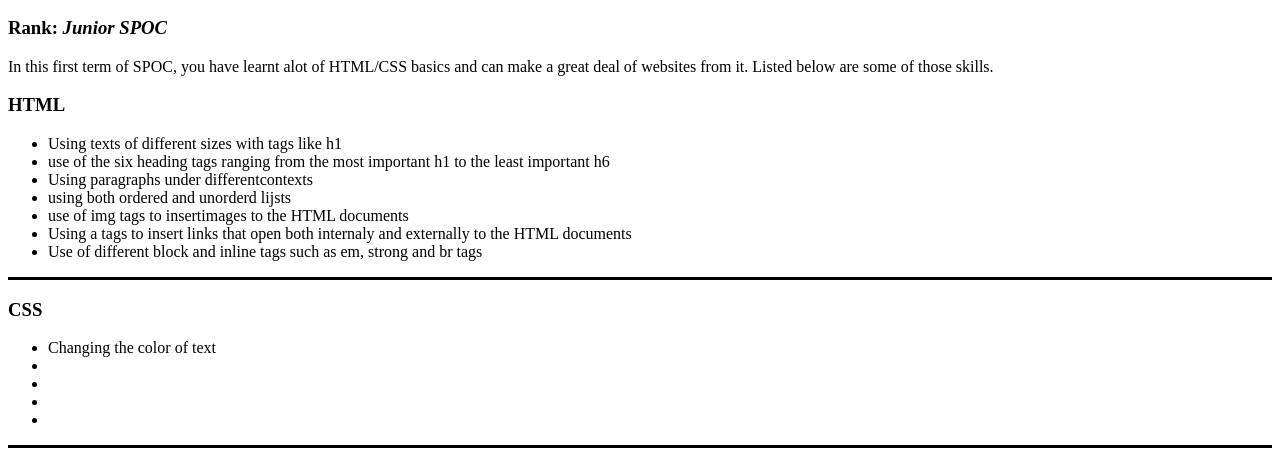
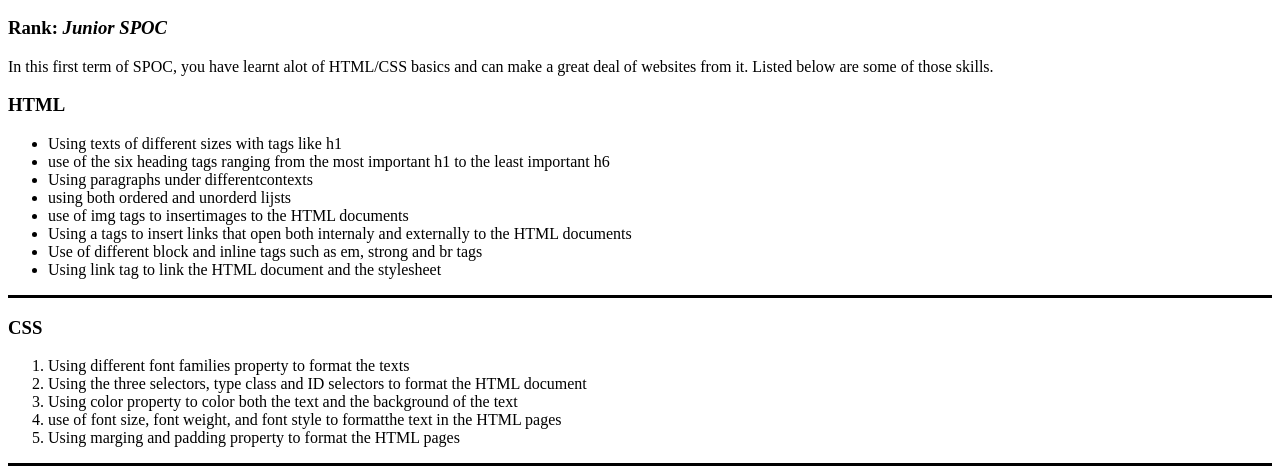
Before and after one commit to denisdelaki/project-1, a plain HTML site: page index.html in a window 1280 px wide. Shown: the part 362-836 px from the top of the page. Drawn offline with Linux system fonts and the light colour scheme.

Commit message:
added ordered list to the HTML pages

```diff
--- a/index.html
+++ b/index.html
@@ -28,18 +28,18 @@
                     <li>use of img tags to insertimages to the HTML documents</li>
                     <li>Using a tags to insert links that open both internaly and externally to the HTML documents</li>
                     <li>Use of different block and inline tags such as em, strong and br tags</li>
-
+                    <li>Using link tag to link the HTML document and the stylesheet</li>
                 </ul>
             </div>
             <div class="css">
                 <h3>CSS</h3>
-                <ul>
-                    <li>Changing the color of text</li>
-                    <li></li>
-                    <li></li>
-                    <li></li>
-                    <li></li>
-                </ul>
+                <ol>
+                    <li>Using different font families property to format the texts</li>
+                    <li>Using the three selectors, type class and ID selectors to format the HTML document</li>
+                    <li>Using color property to color both the text and the background of the text</li>
+                    <li>use of font size, font weight, and font style to formatthe text in the HTML pages </li>
+                    <li>Using marging and padding property to format the HTML pages</li>
+                </ol>
             </div>
         </div>
     </body>
```
